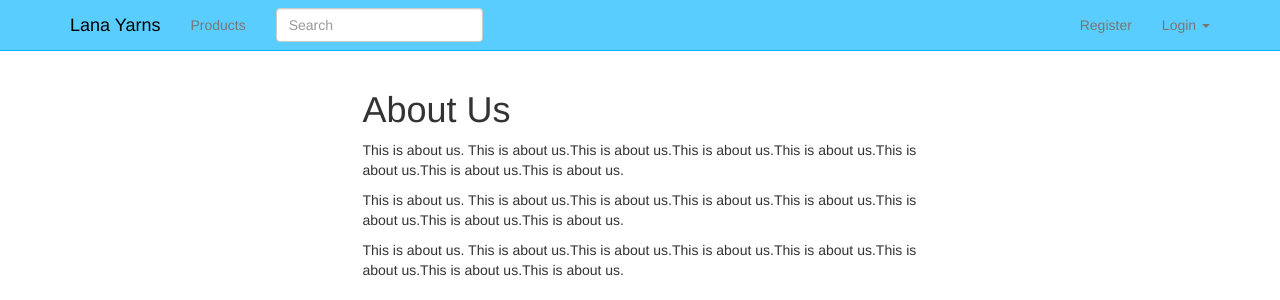
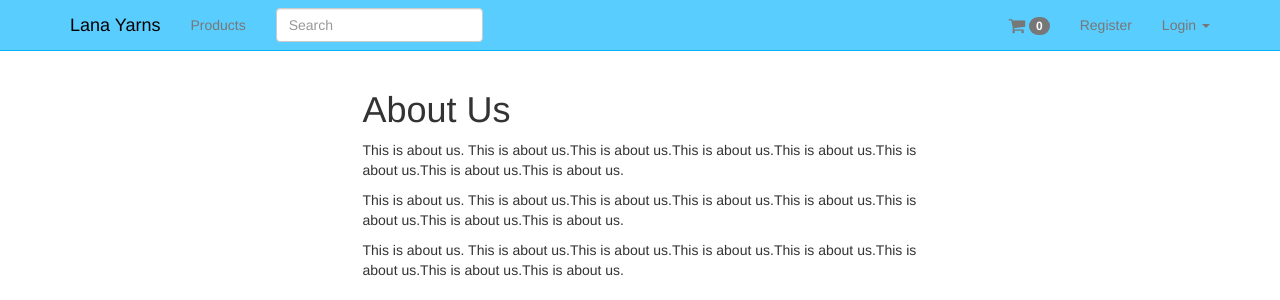
Before and after one commit to RommelTJ/Lana-Yarns, a Django app: page /about/ in a window 1280 px wide. Shown: the top 300 px of the page. Run offline with Django 3.2, Linux system fonts and the light colour scheme; some libraries are stand-ins or nearby versions.

Commit message:
Shopping cart icon

```diff
--- a/src/static/css/custom.css
+++ b/src/static/css/custom.css
@@ -1,3 +1,7 @@
+.fa-navbar-cart {
+  font-size: 18px;
+  vertical-align: middle;
+}
 .text-align-center {
   text-align: center;
 }
--- a/src/templates/navbar.html
+++ b/src/templates/navbar.html
@@ -26,6 +26,7 @@
 
 
           <ul class="nav navbar-nav navbar-right">
+              <li><a href="#"><i class="fa fa-shopping-cart fa-navbar-cart"></i> <span class="badge">0</span></a></li>
           {% if request.user.is_authenticated %}
             <li><a href="{% url 'auth_logout' %}">Logout</a></li>
           {% else %}
```
